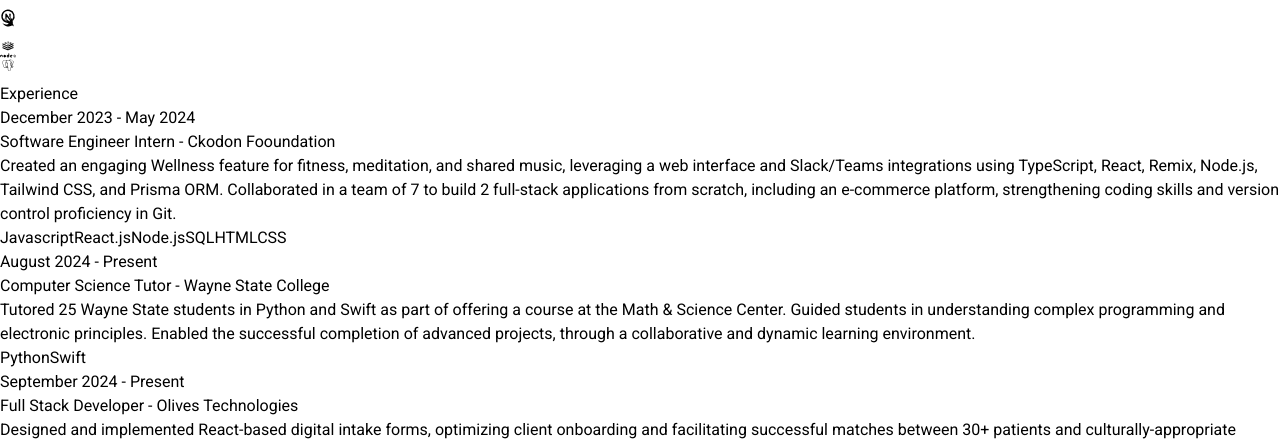
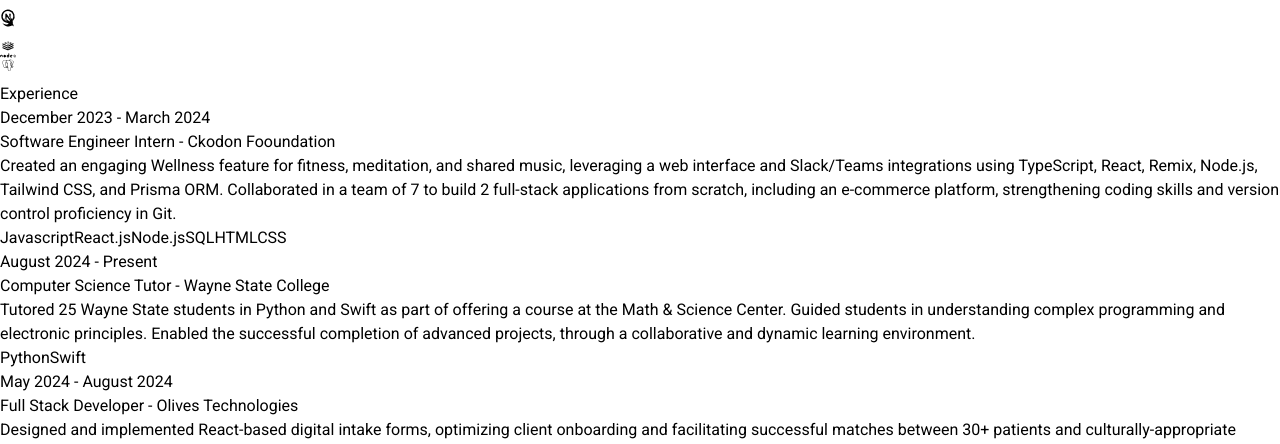
Before and after one commit to confidenceaffang/portfolio-website, a React (Vite) app: page / in a window 1280 px wide. Shown: the part 834-1278 px from the top of the page. Built offline with nearby package versions, Linux system fonts and the light colour scheme.

Commit message:
changed mistakes made in the experiences date

```diff
--- a/src/components/Experience.jsx
+++ b/src/components/Experience.jsx
@@ -3,7 +3,7 @@ import {motion} from "framer-motion";
 
 const experiences = [
     {
-      year: "December 2023 - May 2024",
+      year: "December 2023 - March 2024",
       role: "Software Engineer Intern",
       company: " Ckodon Fooundation",
       description: [
@@ -25,7 +25,7 @@ const experiences = [
       technologies : ["Python", "Swift"]
     },
     {
-      year : "September 2024 - Present",
+      year : "May 2024 - August 2024",
       role : "Full Stack Developer",
       company: " Olives Technologies",
       description:  [
```
